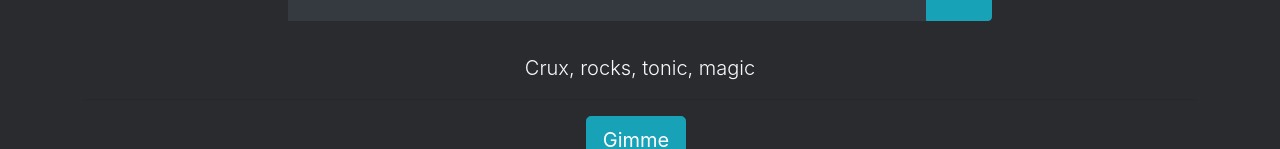
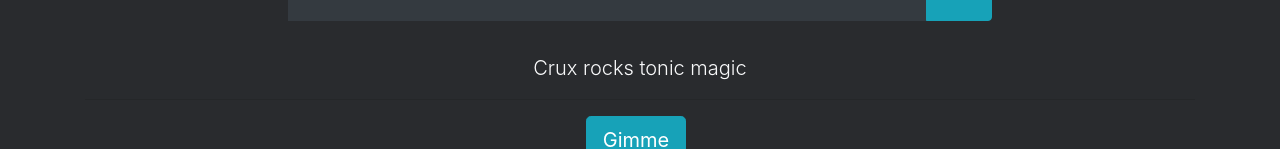
Before and after one commit to jcherven/crux, a React (Create React App) app in the folder client/: page / in a window 1280 px wide. Shown: the part 233-382 px from the top of the page. Built offline with nearby package versions, Linux system fonts and the light colour scheme.

Commit message:
package.json reconfiguration

```diff
--- a/client/src/components/layout/CronWrapper.js
+++ b/client/src/components/layout/CronWrapper.js
@@ -43,7 +43,7 @@ class CronWrapper extends Component {
                 <div className="">
                 </div>
                 <p className="lead">
-                  Crux, rocks, tonic, magic
+                  Crux rocks tonic magic
                 </p>
                 <hr />
                 <a
--- a/client/src/components/layout/Navbar.js
+++ b/client/src/components/layout/Navbar.js
@@ -18,7 +18,7 @@ class Navbar extends Component {
   }
 
   render() {
-    const { isAuthenticated } = this.props.auth;
+    const { isAuthenticated, user } = this.props.auth;
 
     /**
      *
```
Also changed, not shown: package.json (+1 -6 lines), 1 other file (tests, documents, lock files or other folders).
